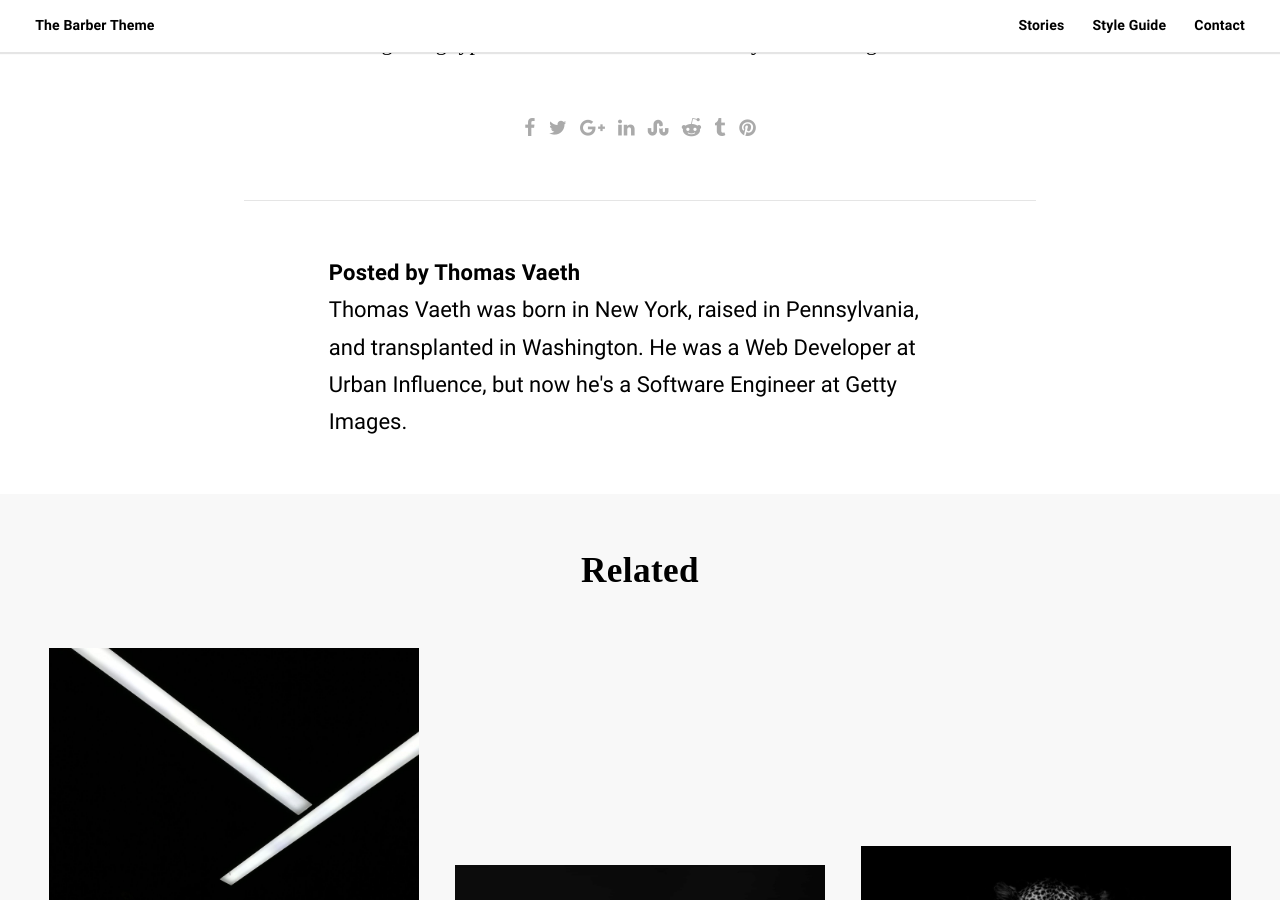
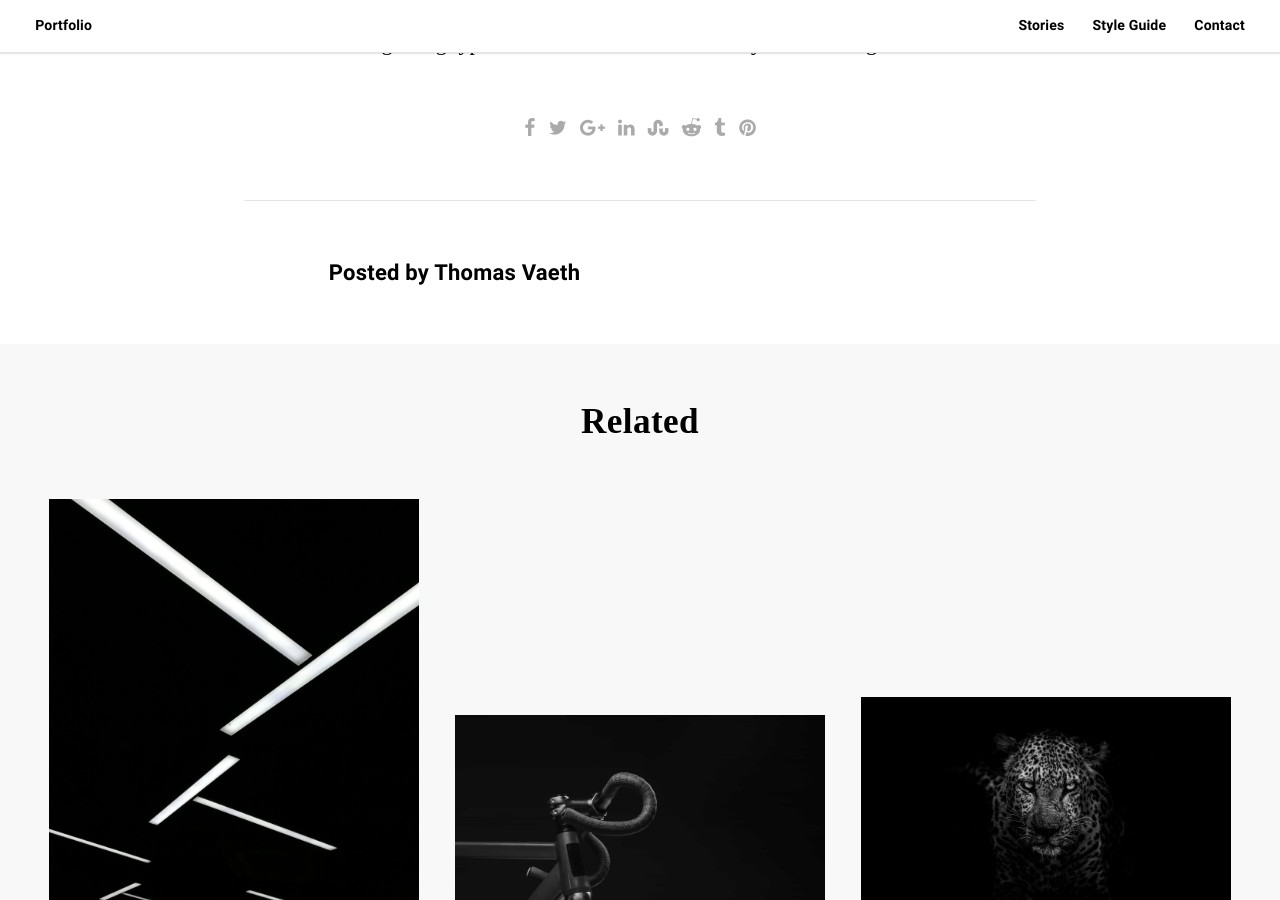
Before and after one commit to Spayannet/spayannet.github.io, a Jekyll site: the page built from _posts/2017-10-16-beard.markdown, in a window 1280 px wide and 900 px high, scrolled down 2788 px. Built offline with Jekyll 4.4.1, drawn with Linux system fonts in a browser that asks for light colours; some web fonts are replaced.

Commit message:
Update _config.yml

```diff
--- a/_config.yml
+++ b/_config.yml
@@ -4,24 +4,18 @@
 permalink: /:year/:month/:day/:title/
 google_analytics:
 
-name: Thomas Vaeth
-title: The Barber Theme
+name: Sebastien Payannet
+title: Portfolio
 description: >
   Barber is a blog theme for Jekyll built by Thomas Vaeth for Samesies using HTML, Sass, and JavaScript.
 url: http://barber.samesies.io
 twitter_username: thomasvaeth
 default_img: /assets/images/seo.jpg
 social:
-  - name: twitter
-    url: https://twitter.com/thomasvaeth
   - name: instagram
-    url: https://www.instagram.com/thomas.vaeth/
+    url: https://www.instagram.com/sebastienpayannet/
   - name: linkedin
-    url: https://www.linkedin.com/in/thomasvaeth/
-  - name: github
-    url: https://github.com/samesies
-  - name: codepen
-    url: https://codepen.io/thomasvaeth/
+    url: https://www.linkedin.com/in/sebastienpayannet/
 
 # Contact settings
 contact_img: /assets/images/placeholder-28.jpg
@@ -36,9 +30,9 @@
 
 # Author settings
 author:
-  - name: Thomas Vaeth
-    bio: Thomas Vaeth was born in New York, raised in Pennsylvania, and transplanted in Washington. He was a Web Developer at Urban Influence, but now he's a Software Engineer at Getty Images.
-    url: http://thomasvaeth.com
+  - name: Sebastien Payannet
+    bio: Sebastien is a French-American designer based in Los Angeles
+    url: http://spayannet.com
 
 # Pagination settings
 pagination:
```
